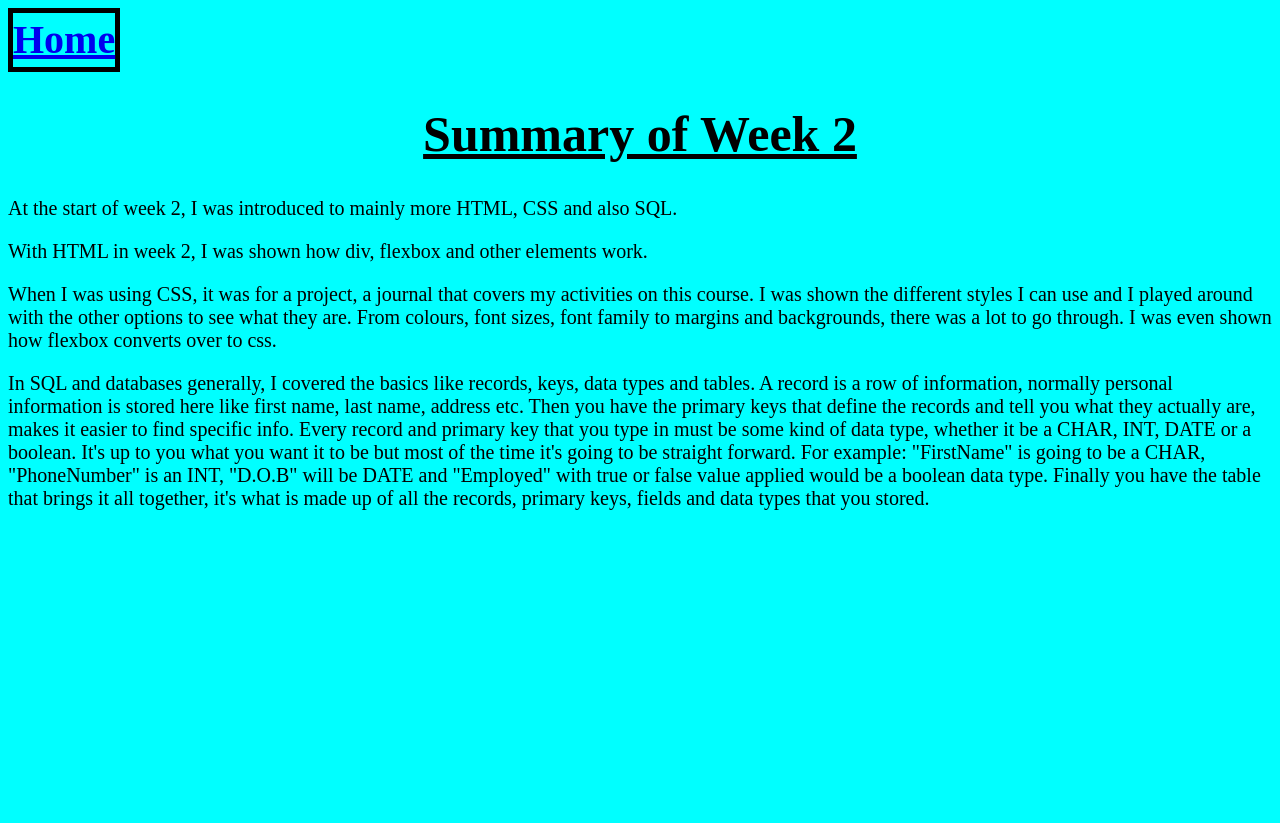
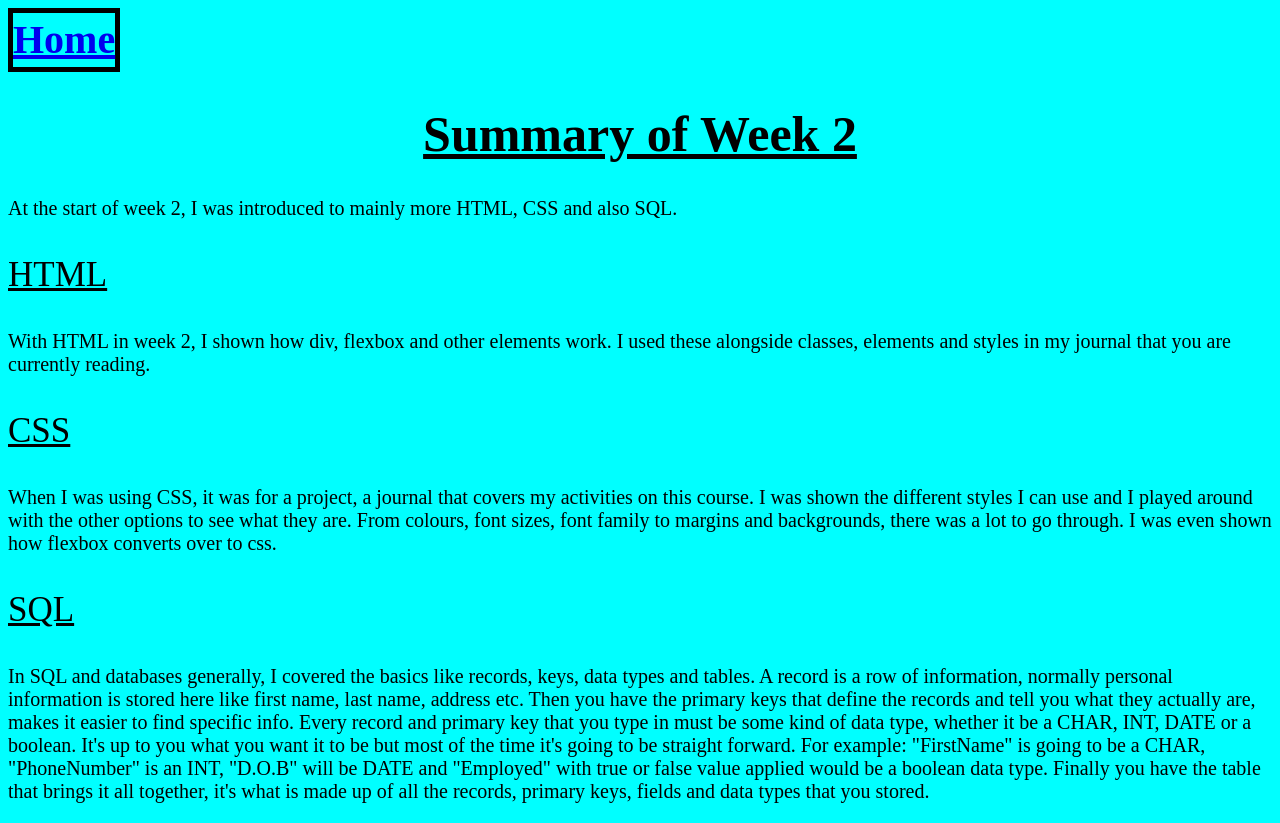
Before and after one commit to Jam1556/Journal, a plain HTML site: page week2.html in a window 1280 px wide. Before the commit the page ends 800 px from the top, so only its background shows below. Drawn offline with Linux system fonts and the light colour scheme.

Commit message:
Finishing touches

```diff
--- a/week2.html
+++ b/week2.html
@@ -15,11 +15,17 @@
 <div class="wk2sum">
     <p>At the start of week 2, I was introduced to mainly more HTML, CSS and also SQL.</p>
 
-    <p>With HTML in week 2, I was shown how div, flexbox and other elements work.</p>
+    <p>
+    <p style="font-size: 35px; text-decoration: underline;">HTML</p>
+    With HTML in week 2, I shown how div, flexbox and other elements work. I used these alongside classes, elements and styles in my journal that you are currently reading.
+    </p>
 
-    <p>When I was using CSS, it was for a project, a journal that covers my activities on this course. I was shown the different styles I can use and I played around with the other options to see what they are.
-       From colours, font sizes, font family to margins and backgrounds, there was a lot to go through. I was even shown how flexbox converts over to css.</p>
+    <p>
+    <p style="font-size: 35px; text-decoration: underline;">CSS</p>
+    When I was using CSS, it was for a project, a journal that covers my activities on this course. I was shown the different styles I can use and I played around with the other options to see what they are.
+    From colours, font sizes, font family to margins and backgrounds, there was a lot to go through. I was even shown how flexbox converts over to css.</p>
 
+    <p style="font-size: 35px; text-decoration: underline;">SQL</p>
     <p>In SQL and databases generally, I covered the basics like records, keys, data types and tables. A record is a row of information, normally personal information is stored here like first name, last name, address etc.
         Then you have the primary keys that define the records and tell you what they actually are, makes it easier to find specific info.
         Every record and primary key that you type in must be some kind of data type, whether it be a CHAR, INT, DATE or a boolean. It's up to you what you want it to be but most of the time it's going to be straight forward.
```
Also changed, not shown: index.html (+1 -1 lines), week1.html (+2 -0 lines).
